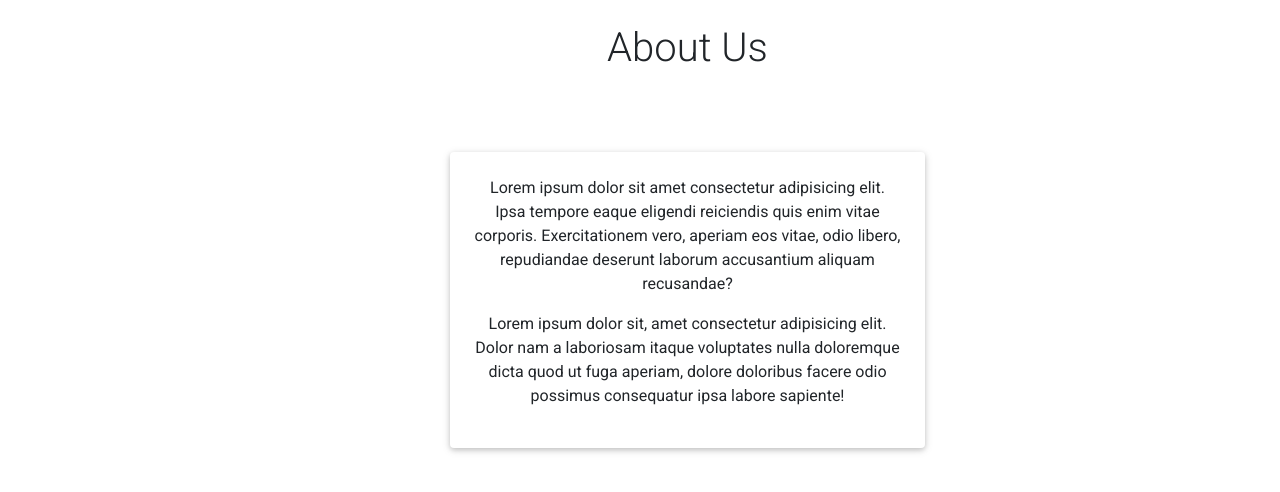
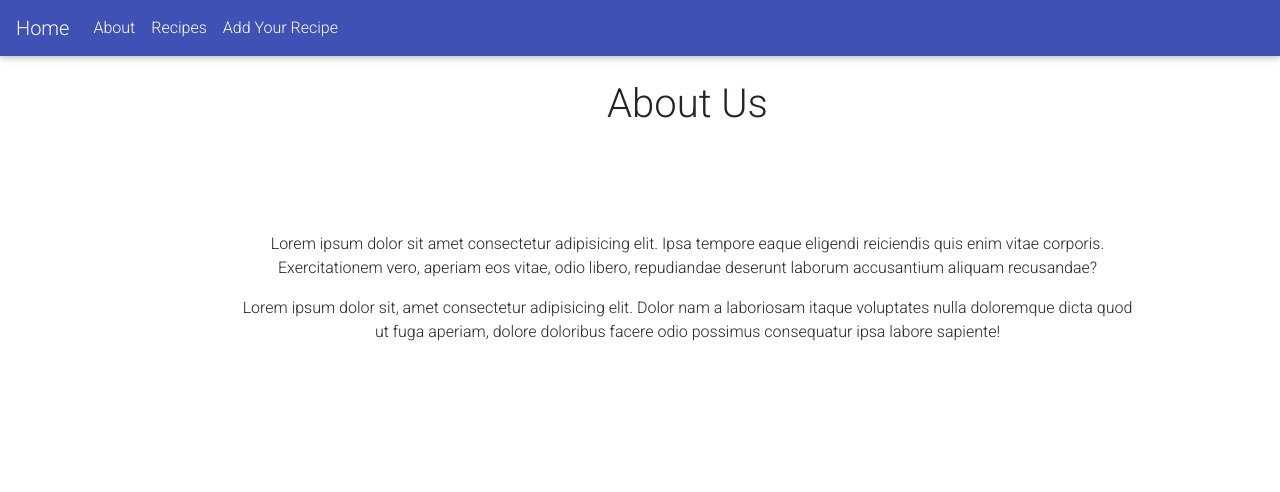
Before and after one commit to JyotiHambir-BC/Annapurna_Food, a Django app: page /about/ in a window 1280 px wide. Shown: the top 492 px of the page. Run offline with Django 5.2, Linux system fonts and the light colour scheme; some libraries are stand-ins or nearby versions.

Commit message:
add navigation.html for navbar

```diff
--- a/annapurna/customer/templates/customer/about.html
+++ b/annapurna/customer/templates/customer/about.html
@@ -8,7 +8,7 @@
         </div>
     </div>
     <div class="row justify-content-center mt-1">
-        <div class="card col-md-5 col-sm-12 offset-md-1 p-4 text-center">
+        <div class="col-md-10 col-sm-12 offset-md-1 p-4 text-center">
             <p>Lorem ipsum dolor sit amet consectetur adipisicing elit. Ipsa tempore eaque eligendi
                 reiciendis quis enim vitae corporis. Exercitationem vero, aperiam eos vitae, odio libero,
                 repudiandae deserunt laborum accusantium aliquam recusandae?</p>
--- a/annapurna/customer/templates/customer/base.html
+++ b/annapurna/customer/templates/customer/base.html
@@ -16,6 +16,7 @@
 
 </head>
 <body>
+    {% include 'customer/navigation.html' %}
     {% block content %}
 
     {% endblock content %}
--- /dev/null
+++ b/annapurna/customer/templates/customer/navigation.html
@@ -0,0 +1,21 @@
+<nav class="navbar navbar-expand-lg navbar-dark indigo">
+    <a class="navbar-brand" href="{% url 'index' %}">Home</a>
+    <button class="navbar-toggler" type="button" data-toggle="collapse" data-target="#navbarNav" aria-controls="navbarNav" aria-expanded="false" aria-label="Toggle navigation">
+      <span class="navbar-toggler-icon"></span>
+    </button>
+    <div class="collapse navbar-collapse" id="navbarNav">
+      <ul class="navbar-nav">
+        <li class="nav-item">
+          <a class="nav-link" href="{% url 'about' %}">About </a>
+        </li>
+        <li class="nav-item">
+          <a class="nav-link" href="#">Recipes</a>
+        </li>
+      </ul>
+      <ul class="navbar-nav">
+        <li class="nav-item">
+            <a class="nav-link" href="#">Add Your Recipe</a>
+          </li>
+      </ul>
+    </div>
+  </nav>
```
